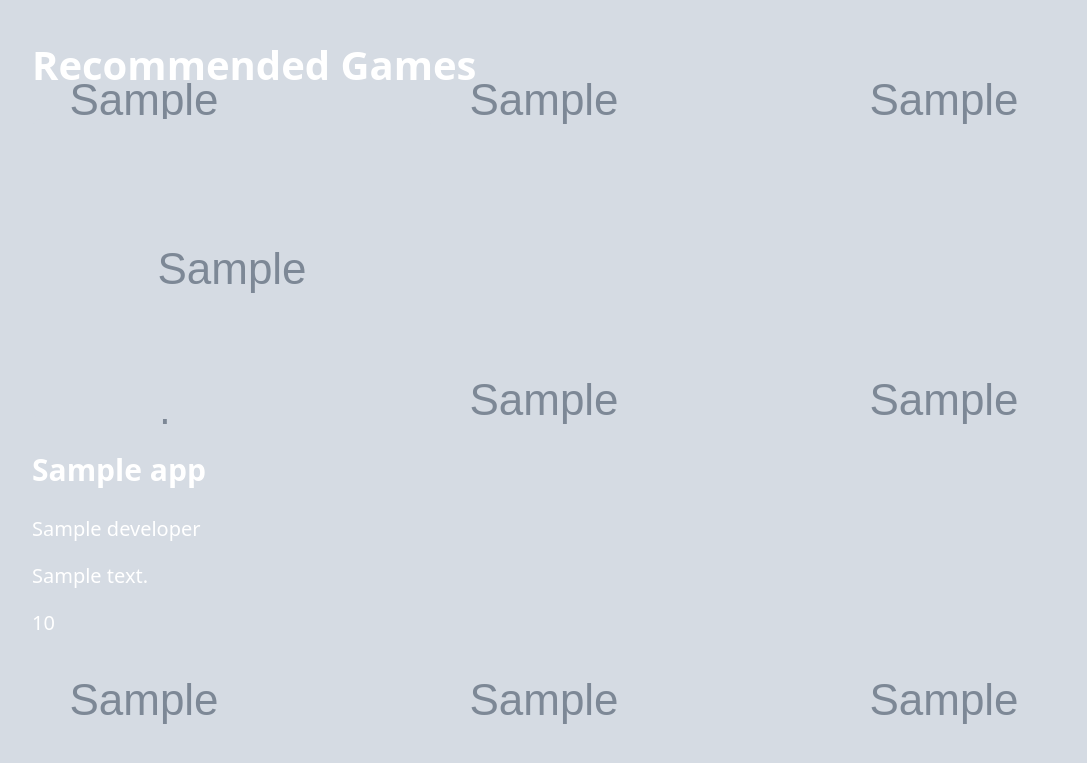
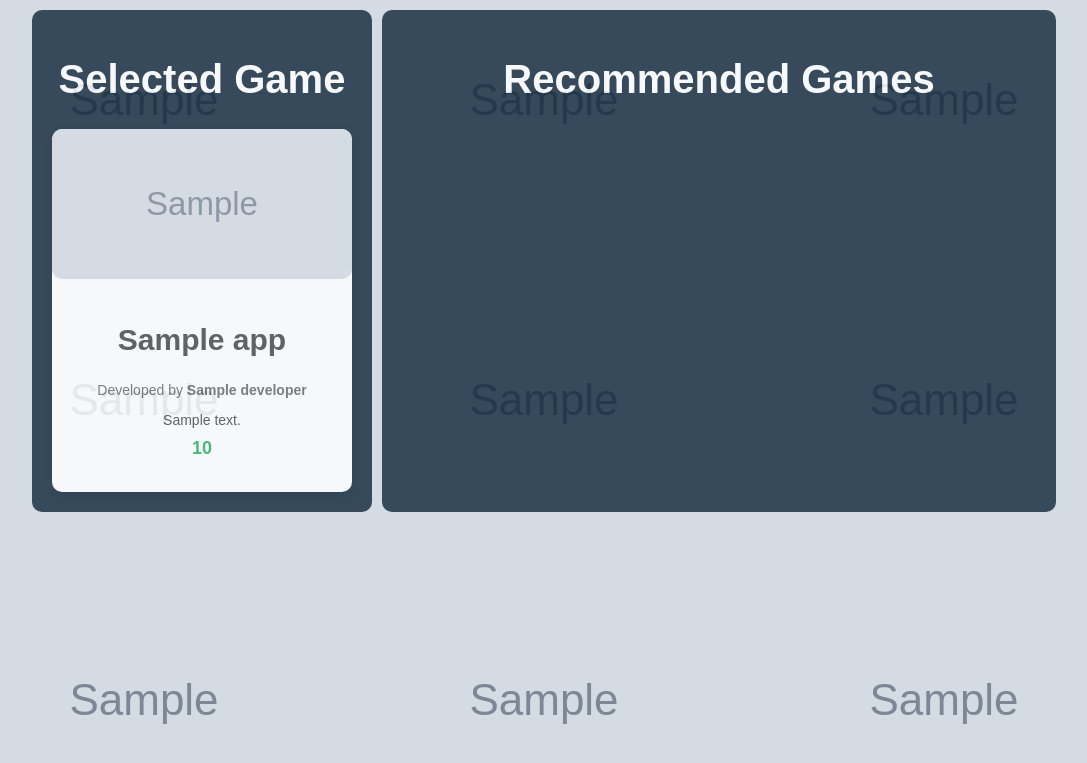
Before and after one commit to ultimo2002/playdate, a FastAPI app: template code/templates/game_output.html in a window 1280 px wide. Shown: the top 763 px of the page, without its empty margins (96-1183 px from the left). Run offline with FastAPI, Linux system fonts and the light colour scheme; the template is opened without the code that fills it: most values are stand-ins (such as "Sample title", 1, 10 or a date in 2020); grey boxes marked "Sample" are stand-in pictures; parts of the project's set-up code (start-up, migrations or seed data) failed here and were passed over.

Commit message:
Niew syling van Bram
Co-Authored-By: OpdeBrammert <117283572+OpdeBrammert@users.noreply.github.com>

```diff
--- a/code/static/styles.css
+++ b/code/static/styles.css
@@ -1,11 +1,14 @@
 body {
-    background: #f4fff4;
-
+    /*background-image: url('images/steam_bg.jpg');*/
+    /*background-size: cover;*/
+    /*background-position: center;*/
+    /*background-repeat: no-repeat;*/
+    background-color: cadetblue;
     margin: 0 auto;
     width: 80%;
     padding: 10px;
     font-size: 20px;
-    font-family: "Motiva Sans", system-ui, Sans-serif;
+    font-family: "Motiva Sans", Sans-serif;
     font-weight: 500;
 
 }
@@ -13,10 +16,6 @@
 .container {
     display: flex;
     gap: 10px;
-
-    @media (max-width: 768px) {
-        flex-direction: column;
-    }
 }
 
 .columnl {
--- a/code/templates/game_output.html
+++ b/code/templates/game_output.html
@@ -8,18 +8,25 @@
 </head>
 
 <body>
-    <h1>Recommended Games</h1>
-    <div class="apps-container">
-    {% for app in apps %}
-    <div id="appid-{{app.id}}" class="app">
-    <img src="{{app.header_image}}" alt="Logo of {{app.name}}">
-    <h2 class="name">{{app.name}}</h2>
-    <p class="developer">{{app.developer}}</p>
-    <p class="short_description">{{app.short_description}}</p>
-    <span class="price">{{app.price}}</span>
-    {% endfor %}
+    <div class="container">
+        <div class="columnl">
+            <h1>Selected Game</h1>
+            {% for app in apps %}
+            <div class="card">
+                <img src="{{app.header_image}}" alt="Logo of {{app.name}}" class="game-image">
+                <div class="game-info">
+                    <h2 class="game-title">{{app.name}}</h2>
+                    <p class="game-developer">Developed by <strong>{{app.developer}}</strong></p>
+                    <p class="game-description">{{app.short_description}}</p>
+                    <p class="game-price">{{app.price}}</p>
+                </div>
+            </div>
+            {% endfor %}
+
+        </div>
+        <div class="columnr"><h1>Recommended Games</h1></div>
     </div>
-    </div>
+
     <style>
         img {
             border-radius: 10px;
@@ -33,5 +40,6 @@
             color: white;
         }
     </style>
+
 </body>
 </html>
```
Also changed, not shown: code/templates/index.html (+13 -7 lines).
